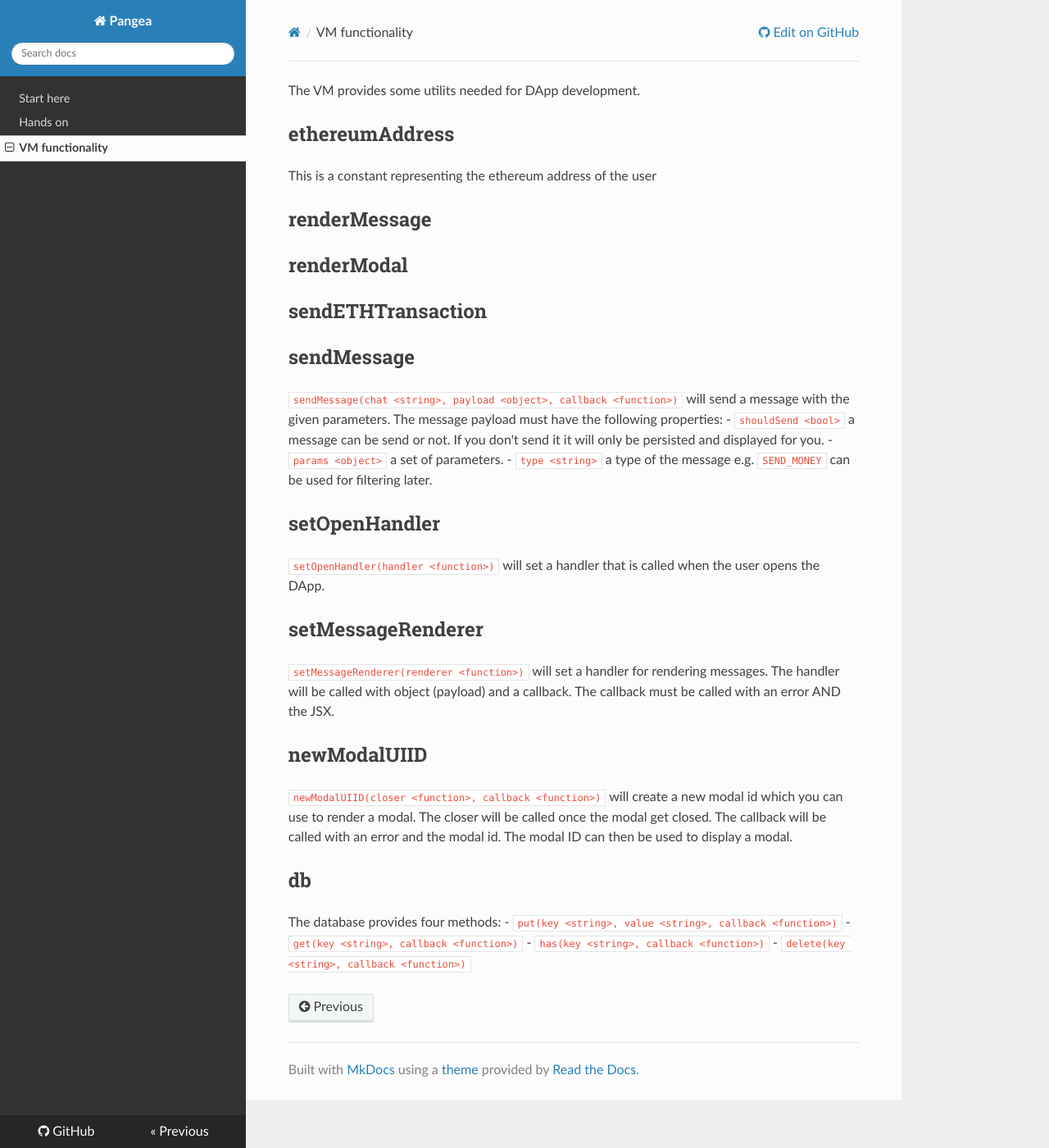
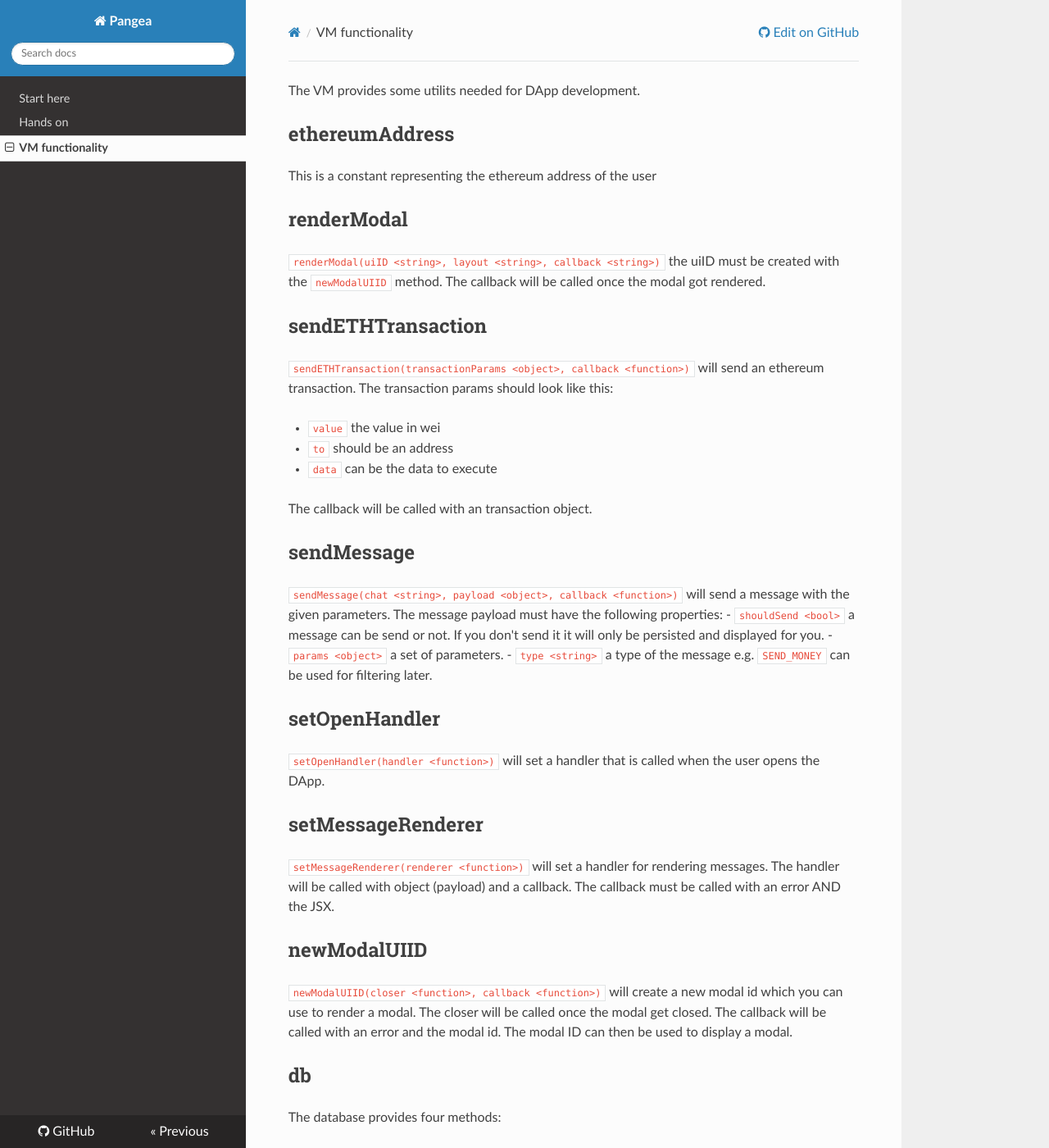
Before and after one commit to Bit-Nation/pangea-developer-documentation, an MkDocs documentation site: the page built from docs/vm_functionality.md, in a window 1280 px wide and 1400 px high. Shown: the whole window at 82% size. Built offline with MkDocs 1.6.1, drawn with Linux system fonts in a browser that asks for light colours; nearby versions of some CDN libraries; old or Windows-style settings are respelled for this version of MkDocs.

Commit message:
[docs] updated vm functionality

```diff
--- a/docs/vm_functionality.md
+++ b/docs/vm_functionality.md
@@ -3,11 +3,19 @@ The VM provides some utilits needed for DApp development.
 ## ethereumAddress
 This is a constant representing the ethereum address of the user
 
-## renderMessage
-
 ## renderModal
+`renderModal(uiID <string>, layout <string>, callback <string>)` the uiID must be created with the `newModalUIID` method.
+The callback will be called once the modal got rendered.
 
 ## sendETHTransaction
+`sendETHTransaction(transactionParams <object>, callback <function>)` will send an ethereum transaction.
+The transaction params should look like this:
+
+- `value` the value in wei
+- `to` should be an address
+- `data` can be the data to execute
+
+The callback will be called with an transaction object.
 
 ## sendMessage
 `sendMessage(chat <string>, payload <object>, callback <function>)` will send a message with the given parameters.
@@ -30,6 +38,7 @@ The modal ID can then be used to display a modal.
 
 ## db
 The database provides four methods:
+
 - `put(key <string>, value <string>, callback <function>)`
 - `get(key <string>, callback <function>)`
 - `has(key <string>, callback <function>)`
```
